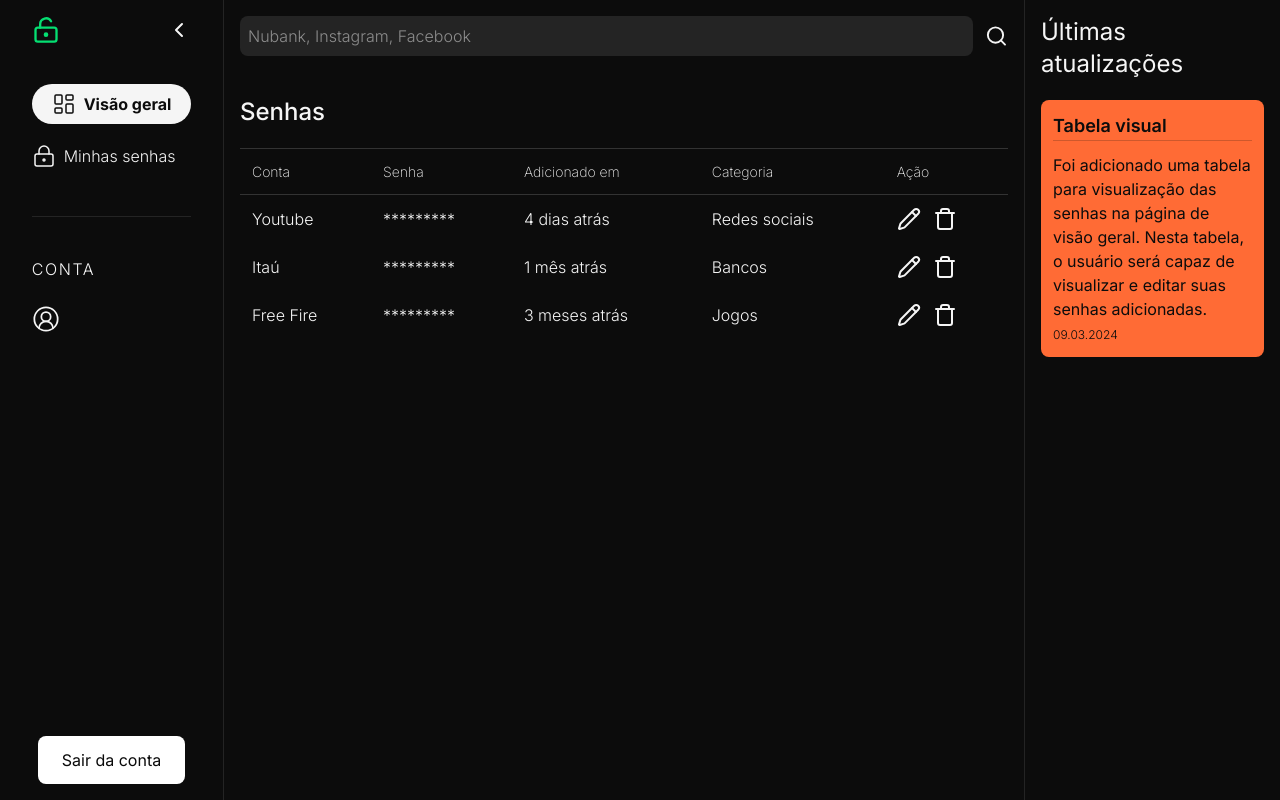
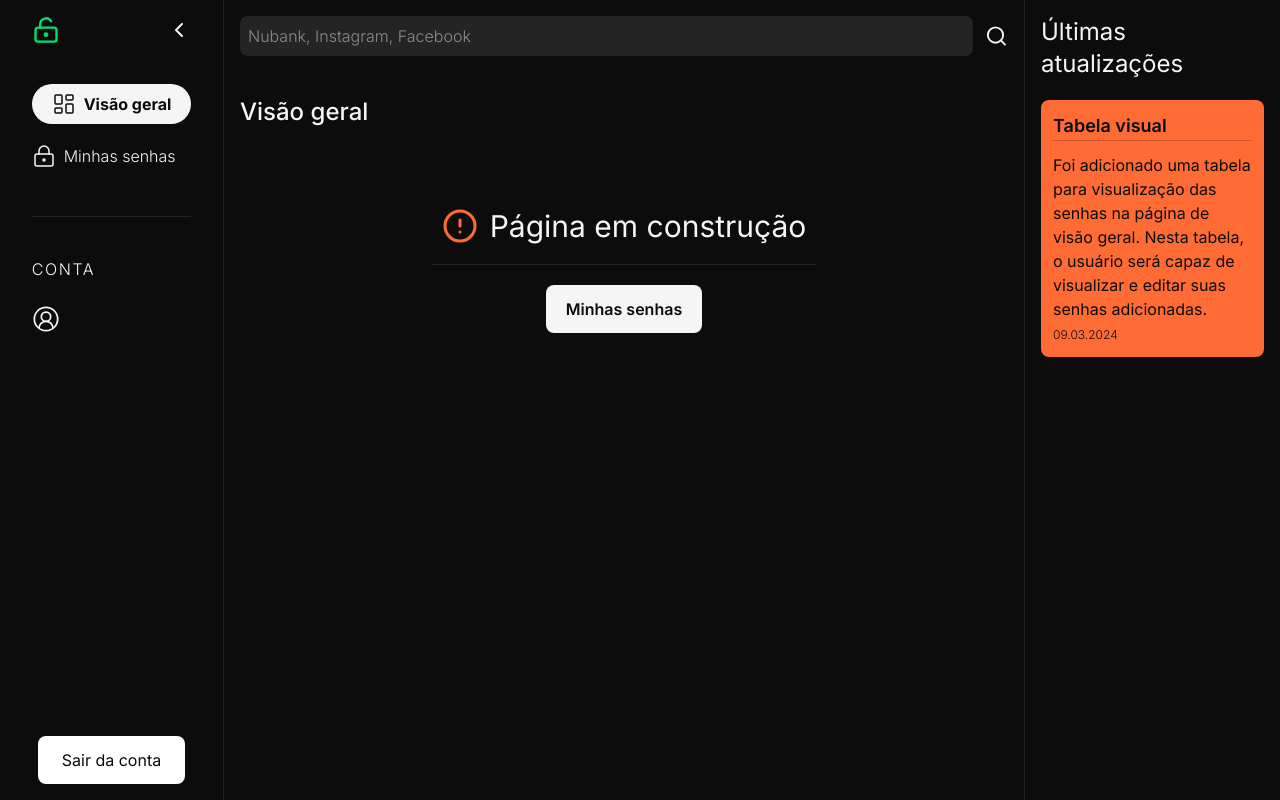
Before and after one commit to leuzaoo/password-manager, a Next.js app in the folder frontend/: page /dashboard in a window 1280 px wide. Built offline with nearby package versions, Linux system fonts and the light colour scheme.

Commit message:
Created my-passwords users page

```diff
--- a/frontend/src/app/dashboard/page.tsx
+++ b/frontend/src/app/dashboard/page.tsx
@@ -1,10 +1,11 @@
 "use client";
 
 import React, { useState } from "react";
+import Link from "next/link";
+
+import { CircleAlertIcon } from "lucide-react";
 
 import { SearchIcon, XIcon } from "lucide-react";
-
-import DashboardTable from "@/app/components/ui/table";
 
 type Props = {
   value: string;
@@ -92,10 +93,23 @@ const DashboardPage = () => {
           />
         </div>
       </header>
+
       <section className="mt-10 gap-4">
-        <h2 className="text-2xl font-medium">Senhas</h2>
+        <h2 className="text-2xl font-medium">Visão geral</h2>
 
-        <DashboardTable />
+        <div className="mt-20 flex flex-col items-center justify-center">
+          <div className="flex items-center justify-center gap-3">
+            <CircleAlertIcon className="text-primary-alert" size={36} />
+            <p className="text-3xl">Página em construção</p>
+          </div>
+          <hr className="border-primary-white/10 mt-5 min-w-96" />
+          <Link
+            className="bg-primary-white text-primary-dark mt-5 rounded-lg px-5 py-3 font-semibold"
+            href="/dashboard/senhas"
+          >
+            Minhas senhas
+          </Link>
+        </div>
       </section>
     </>
   );
--- a/frontend/src/app/dashboard/senhas/page.tsx
+++ b/frontend/src/app/dashboard/senhas/page.tsx
@@ -1,7 +1,14 @@
 import React from "react";
+import PasswordTable from "@/app/components/ui/table";
 
 const PasswordsPage = () => {
-  return <div>PasswordsPage</div>;
+  return (
+    <div>
+      <h2 className="text-2xl font-medium">Minhas senhas</h2>
+
+      <PasswordTable />
+    </div>
+  );
 };
 
 export default PasswordsPage;
```
